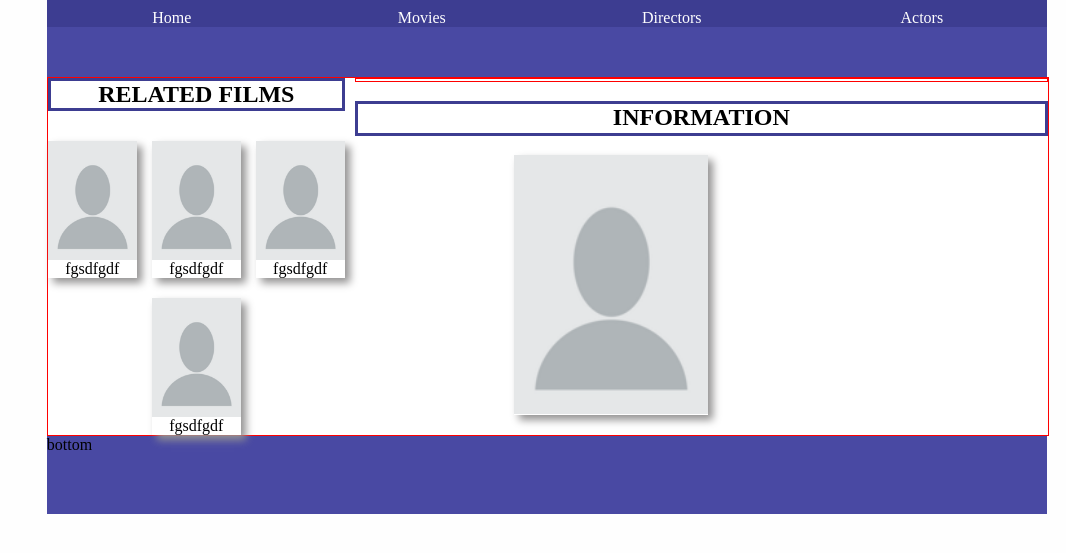
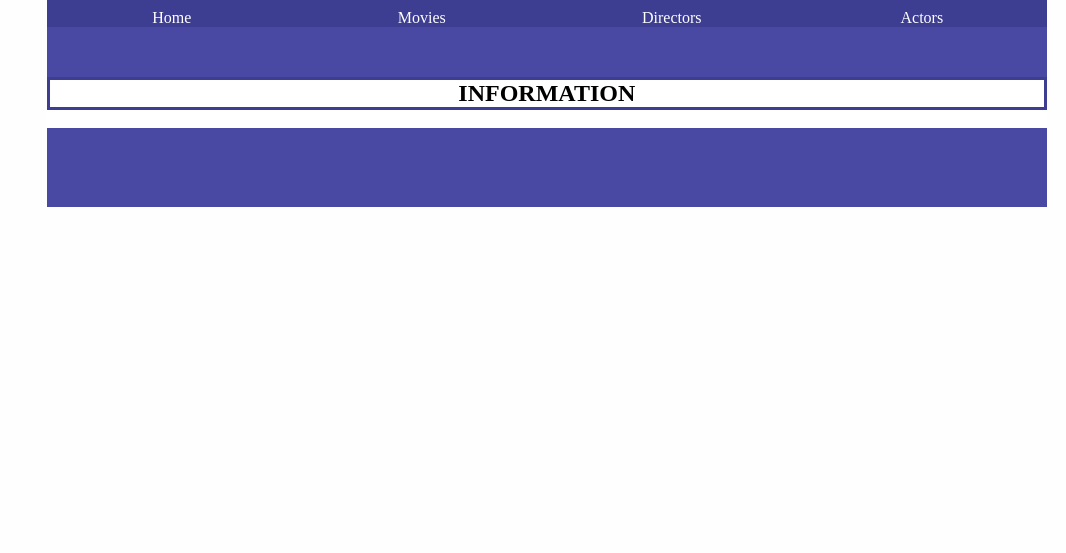
Before and after one commit to Sergio2405/Movies, a Django app: page /blog/ in a window 1280 px wide. Shown: the part 51-604 px from the top of the page, without its empty margins (214-1280 px from the left). Run offline with Django 3.2, Linux system fonts and the light colour scheme; parts of the project's set-up code (start-up, migrations or seed data) failed here and were passed over.

Commit message:
format applied to all pages

```diff
--- a/blog/static/blog/css/index.css
+++ b/blog/static/blog/css/index.css
@@ -33,12 +33,15 @@ body{background-color:var(--body--color) ;}
     column-gap: 1%;
     width: 100%;
     height: auto;
-    border: 1px solid red;
 }
 
 #right_side
 {
     width: 30%;
+    height: auto;
+}
+
+#beba{
     height: auto;
     display: flex;
     justify-content: space-evenly;
@@ -89,7 +92,6 @@ body{background-color:var(--body--color) ;}
 .images
 {
     box-shadow: 5px 5px 8px rgb(148, 147, 147);
-
 }
 
 /* SEPARATOR */
@@ -110,7 +112,6 @@ body{background-color:var(--body--color) ;}
     font-size:x-large;
     font-weight: 550;
     font-style: oblique;
-    border: 1px solid red;
 }
 
 /* INFORMATION */
--- a/blog/templates/blog/Home.html
+++ b/blog/templates/blog/Home.html
@@ -25,6 +25,7 @@
         flex-direction: row;
         margin-top: 10%;
     }
+    #parent{width: 100%;}
 </style>
 {% endblock %}
 
@@ -42,58 +43,10 @@
 
     <div id = "page">
 
-        <div id = "right_side">
-
-            <div class = "section_separator">
-                RELATED FILMS
-            </div>
-
-            <div class = "movies">
-                <div class = "images" style = "width: 30%;height: auto;">
-                    <img src="/media/actor_image/ProfilePic.png" style="width: 100%; height: auto">
-                    <figcaption style = "text-align: center;"> fgsdfgdf </figcaption>
-                </div>
-                <div class = "images" style = "width: 30%;height: auto;">
-                    <img src="/media/actor_image/ProfilePic.png" style="width: 100%; height: auto">
-                    <figcaption style = "text-align: center;"> fgsdfgdf </figcaption>
-                </div>
-                <div class = "images" style = "width: 30%;height: auto;">
-                    <img src="/media/actor_image/ProfilePic.png" style="width: 100%; height: auto">
-                    <figcaption style = "text-align: center;"> fgsdfgdf </figcaption>
-                </div>
-                <div class = "images" style = "width: 30%;height: auto;">
-                    <img src="/media/actor_image/ProfilePic.png" style="width: 100%; height: auto">
-                    <figcaption style = "text-align: center;"> fgsdfgdf </figcaption>
-                </div>
-            </div>
-        </div>
-
         <div id = "parent">
-
-            <div id = "section_name">
-                {{ director.name }}
-            </div>
-            <br>
 
             <div class = "section_separator">
                 INFORMATION
-            </div>
-            <br>
-
-            <div id = "section_information">
-
-                <div style = "display: flex;align-items: center;">
-                    {{ director.review }}
-                </div>
-
-                <div class = "images" style = "width: 70%;height: auto">
-                    {% if director.image %}
-                        <img src="{{ director.image.url }}" style="width: 100%;height:auto">
-                    {% else %}
-                        <img src="/media/actor_image/ProfilePic.png" style="width: 100%; height: auto">
-                    {% endif %}
-                    <figcaption style = "text-align: center;"> {{ director.name }} </figcaption>
-                </div>
             </div>
             <br>
 
@@ -102,7 +55,6 @@
     </div>
 
     <div id = "bottom">
-        bottom
     </div>
 </div>
 
--- a/blog/templates/blog/actors.html
+++ b/blog/templates/blog/actors.html
@@ -46,7 +46,7 @@
 
             <div class = "actors">
                 {% for actor in actors_list %}
-                    <div class = "images" style = "width: 70%;height: auto;max-width: fit-content">
+                    <div class = "images" style = "max-height: 85%;max-width: 10%">
                         <a href = "{% url 'ActorsDetail' actor.id %}" target = "_blank">
                             {% if actor.image %}
                                 <img src="{{ actor.image.url }}" style="width: 100%; height: auto">
@@ -64,7 +64,6 @@
         </div>
     </div>
     <div id = "bottom">
-        bottom
     </div>
 
 </div>
--- a/blog/templates/blog/actorsdetail.html
+++ b/blog/templates/blog/actorsdetail.html
@@ -69,8 +69,10 @@
             <div class = "section_separator">
                 MOVIES
             </div>
+            <br>
 
             <div>
+
                 <table style = "width: 100%;">
                     <thead>
                         <th>Year</th>
--- a/blog/templates/blog/directorsdetail.html
+++ b/blog/templates/blog/directorsdetail.html
@@ -66,6 +66,7 @@
             <div class = "section_separator">
                 MOVIES
             </div>
+            <br>
 
             <div>
                 <table style = "width: 100%">
--- a/blog/templates/blog/movies.html
+++ b/blog/templates/blog/movies.html
@@ -50,7 +50,7 @@
 
             <div class = "movies">
                 {% for movie in movies_list %}
-                    <div class = "images" style = "max-height: 45%;max-width: 10%;">
+                    <div class = "images" style = "max-height: 45%;max-width: 10%">
                         <a href = "{% url 'MoviesDetail' movie.id %}" target="_blank">
                             <img src="{{ movie.image.url }}" style="width: 100%; height: 100%;" >
                         </a>
```
Also changed, not shown: blog/templates/blog/directors.html (+22 -2 lines), blog/templates/blog/moviesdetail.html (+7 -0 lines).
